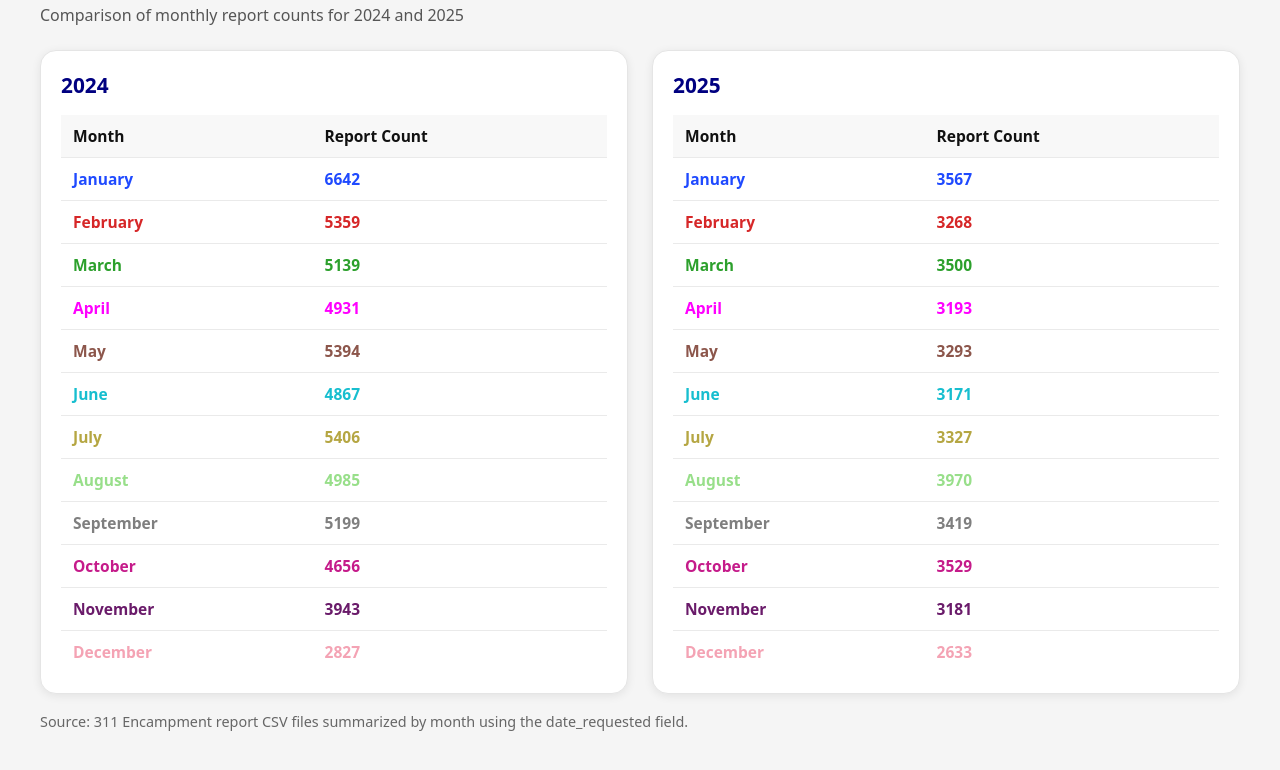
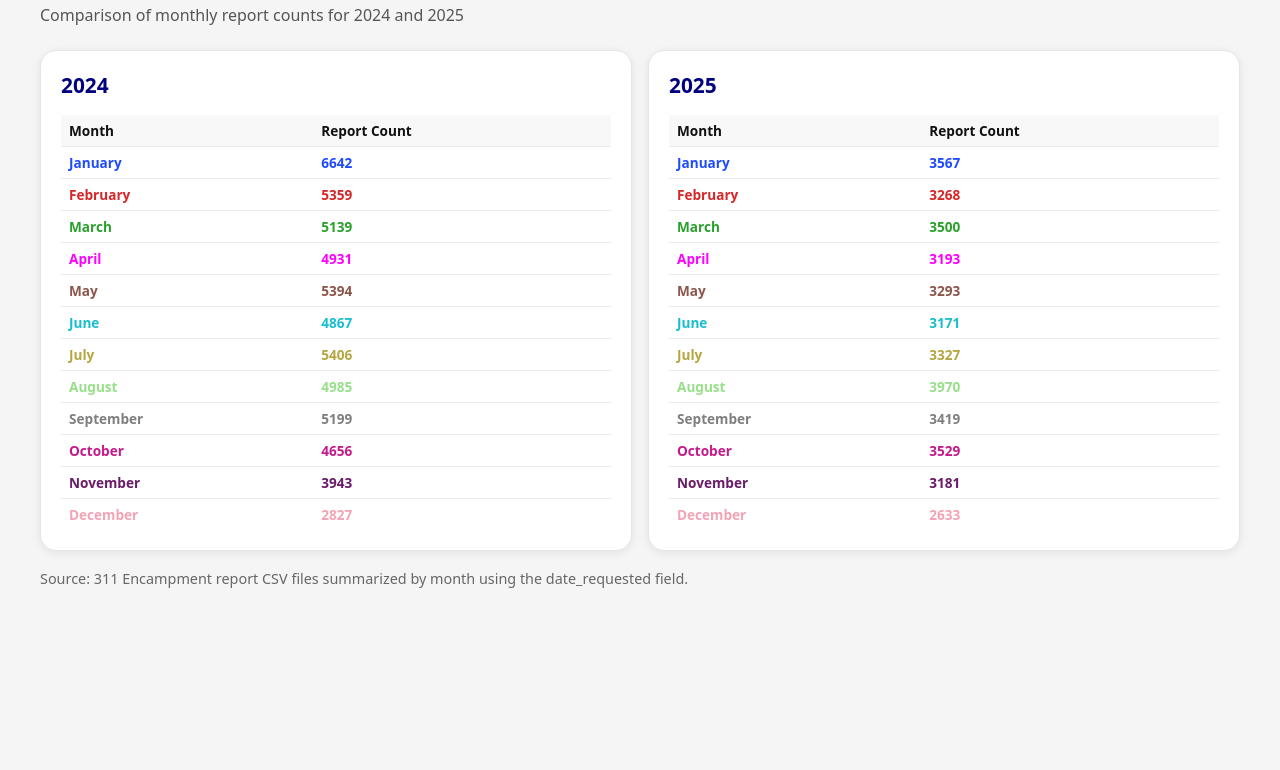
Before and after one commit to TimothyBoyd/dashboard_embeds, a plain HTML site: page index.html in a window 1280 px wide. Shown: the part 66-836 px from the top of the page. After the commit the page ends 800 px from the top, so only its background shows below. Drawn offline with Linux system fonts and the light colour scheme.

Commit message:
Update index.html

```diff
--- a/index.html
+++ b/index.html
@@ -33,9 +33,14 @@
     }
 
     .tables-grid {
-      display: grid;
-      grid-template-columns: repeat(auto-fit, minmax(320px, 1fr));
-      gap: 24px;
+      display: flex;
+      gap: 16px;
+      align-items: flex-start;
+    }
+
+    .table-card {
+      flex: 1;
+      min-width: 0;   /* THIS is the magic that prevents overflow */
     }
 
     .table-card {
@@ -56,12 +61,12 @@
     table.encampment-table {
       width: 100%;
       border-collapse: collapse;
-      font-size: 0.97rem;
+      font-size: 0.85rem;
     }
 
     table.encampment-table th,
     table.encampment-table td {
-      padding: 10px 12px;
+      padding: 6px 8px;
       text-align: left;
       border-bottom: 1px solid #eaeaea;
     }
```
